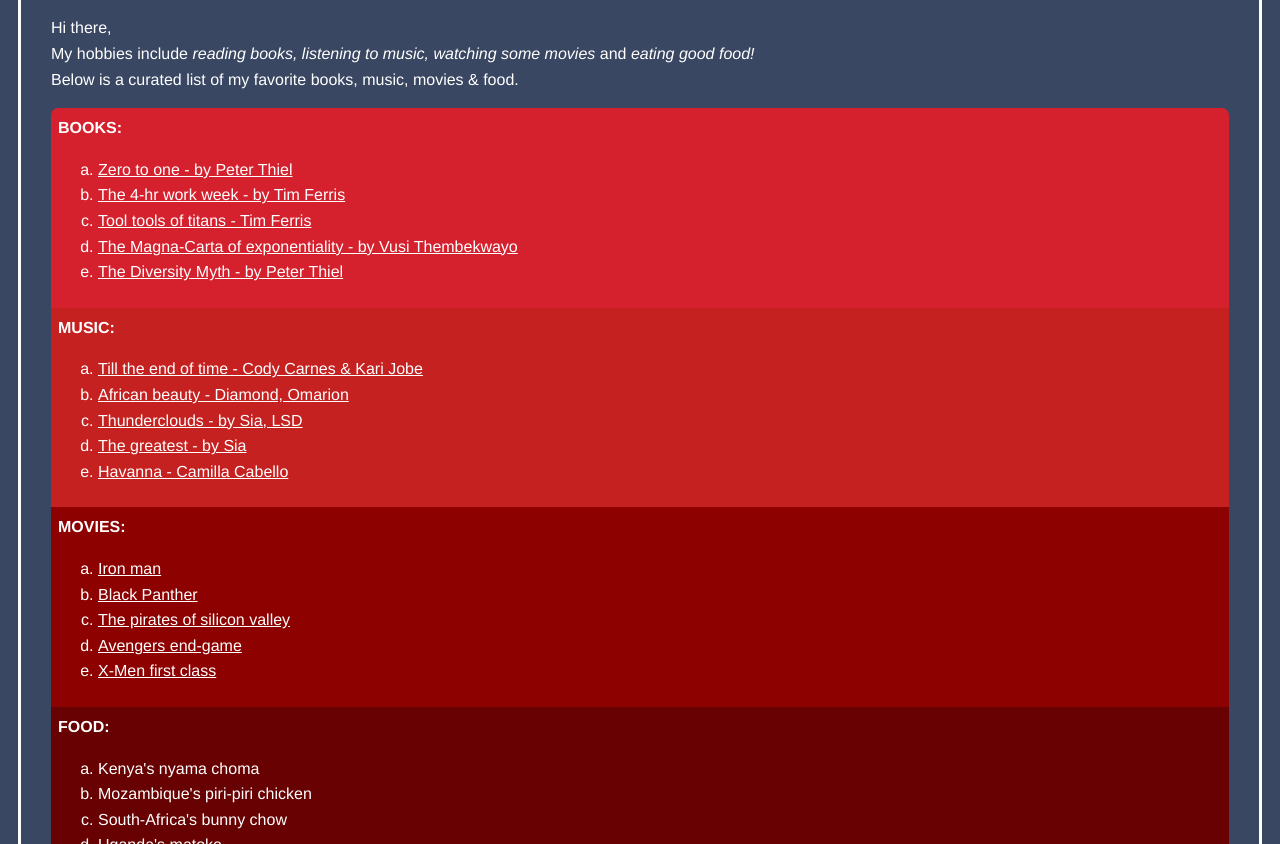
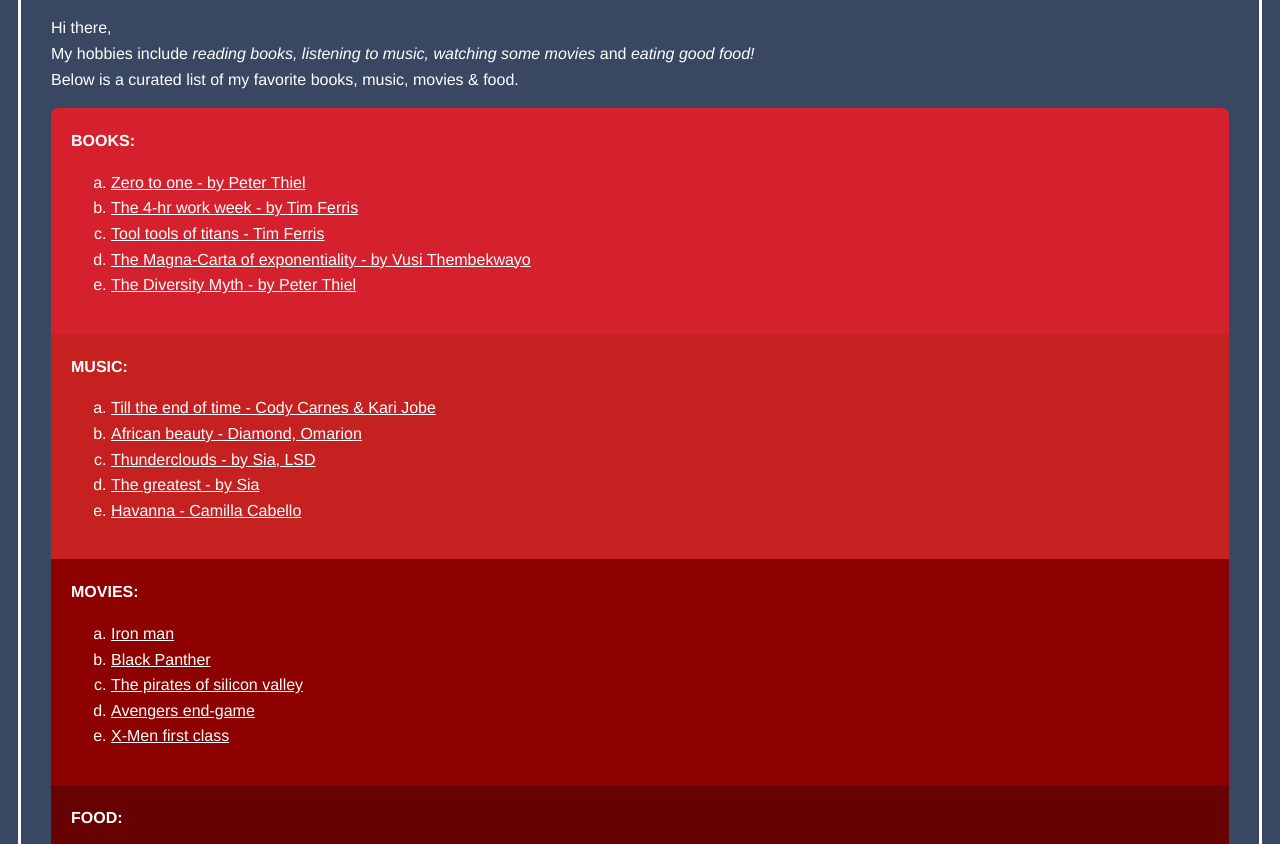
Before and after one commit to DaggieBlanqx/openclassrooms_assignment_build-your-first-web-pages-w, a website: page index.html in a window 1280 px wide. Shown: the part 96-940 px from the top of the page. Drawn offline with Linux system fonts and the light colour scheme.

Commit message:
Update style.css

```diff
--- a/css/style.css
+++ b/css/style.css
@@ -6,6 +6,7 @@
 	line-height: 1.6em;
 }
 
+
 #uiHolder{
 	padding:30px;
 	border:solid white 3px;
@@ -13,30 +14,30 @@
 	border-radius: 7px;
 }
 
+main > div{
+	padding: 20px;
+}
+
 #books{
 	background-color: #D5212E;
 	border-top-left-radius: 7px;
 	border-top-right-radius: 7px;
-	padding: 7px;
-}
+ }
 
 #music{
 	background-color: #C62121;
-	padding: 7px;
-}
+ }
 
 
 #movies{
 	background-color: #8D0101;
-	padding: 7px;
-}
+ }
 
 #food{
 	background-color: #680101;
 	border-bottom-left-radius: 7px;
 	border-bottom-right-radius: 7px;
-	padding: 7px;
-}
+ }
 
 a{
 	color:white;
```
